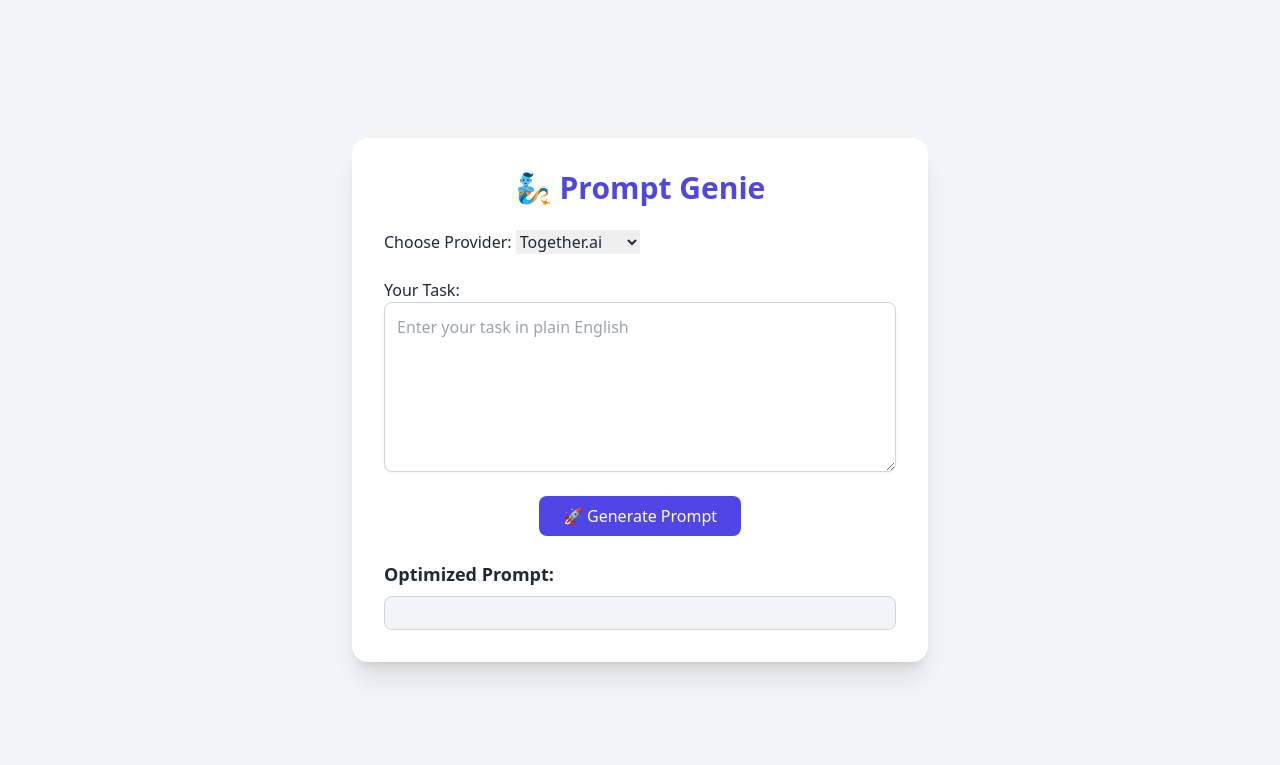
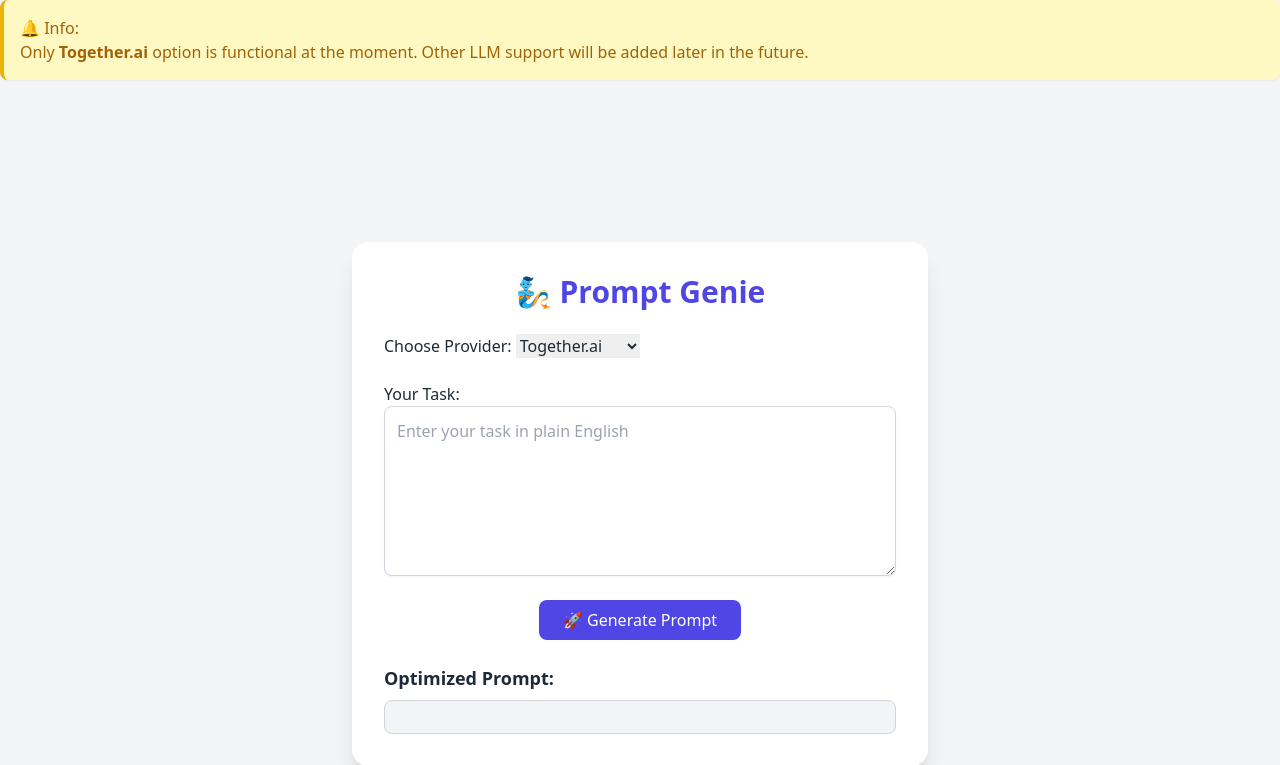
Before and after one commit to niraj11k/prompt-genie, a FastAPI app: page / in a window 1280 px wide. Shown: the top 765 px of the page. Before the commit the page ends 677 px from the top, so only its background shows below. Run offline with FastAPI, Linux system fonts and the light colour scheme; some libraries are stand-ins or nearby versions.

Commit message:
Bnnaer added for toghetr ai info

```diff
--- a/app/templates/index.html
+++ b/app/templates/index.html
@@ -8,6 +8,10 @@
    <script src="https://cdn.tailwindcss.com"></script>
 </head>
 <body class="bg-gray-100 text-gray-800">
+  <div class="bg-yellow-100 border-l-4 border-yellow-500 text-yellow-700 p-4 mb-6 rounded-lg shadow-sm" role="alert">
+    <p class="font-medium">🔔 Info:</p>
+    <p>Only <strong>Together.ai</strong> option is functional at the moment. Other LLM support will be added later in the future.</p>
+  </div>
   <div class="min-h-screen flex items-center justify-center p-4">
     <div class="bg-white shadow-xl rounded-2xl p-8 max-w-xl w-full space-y-6">
       <h1 class="text-3xl font-bold text-center text-indigo-600">🧞 Prompt Genie</h1>
```
